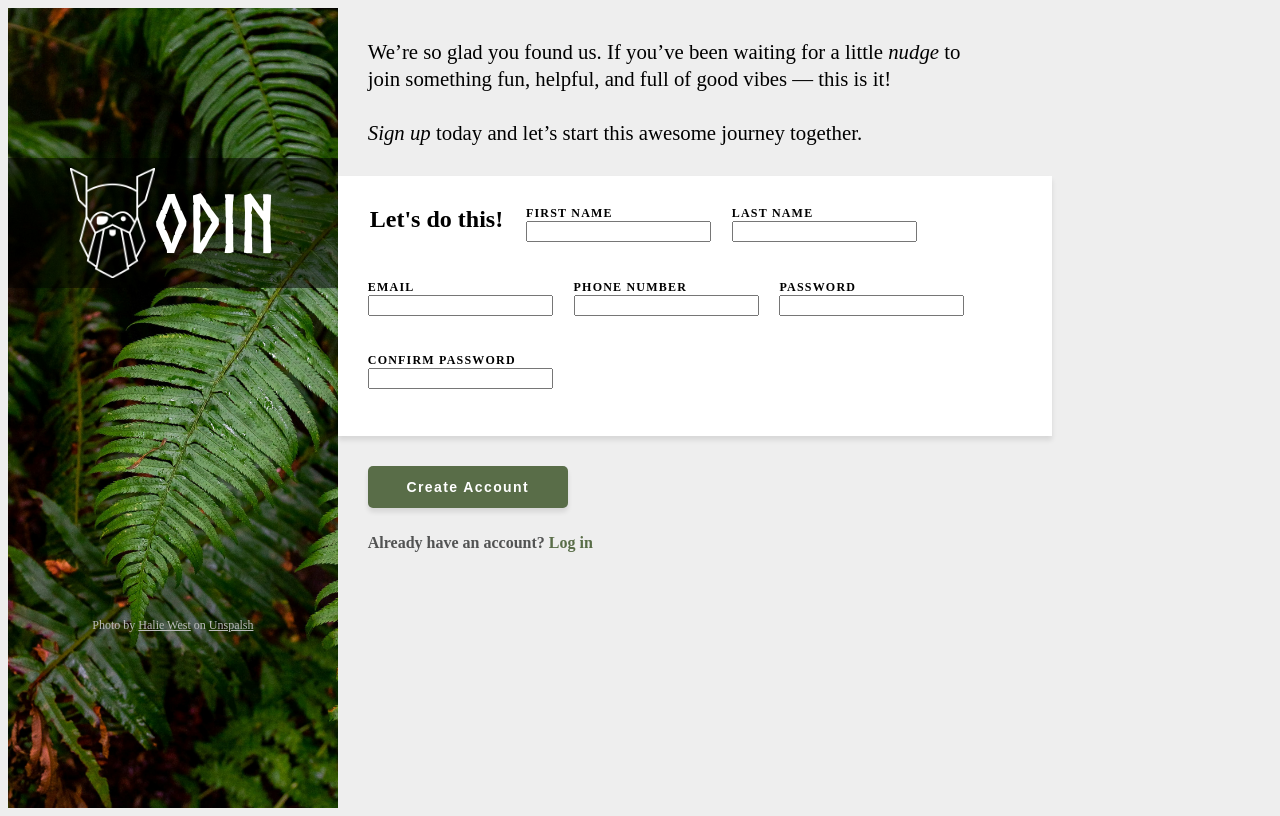
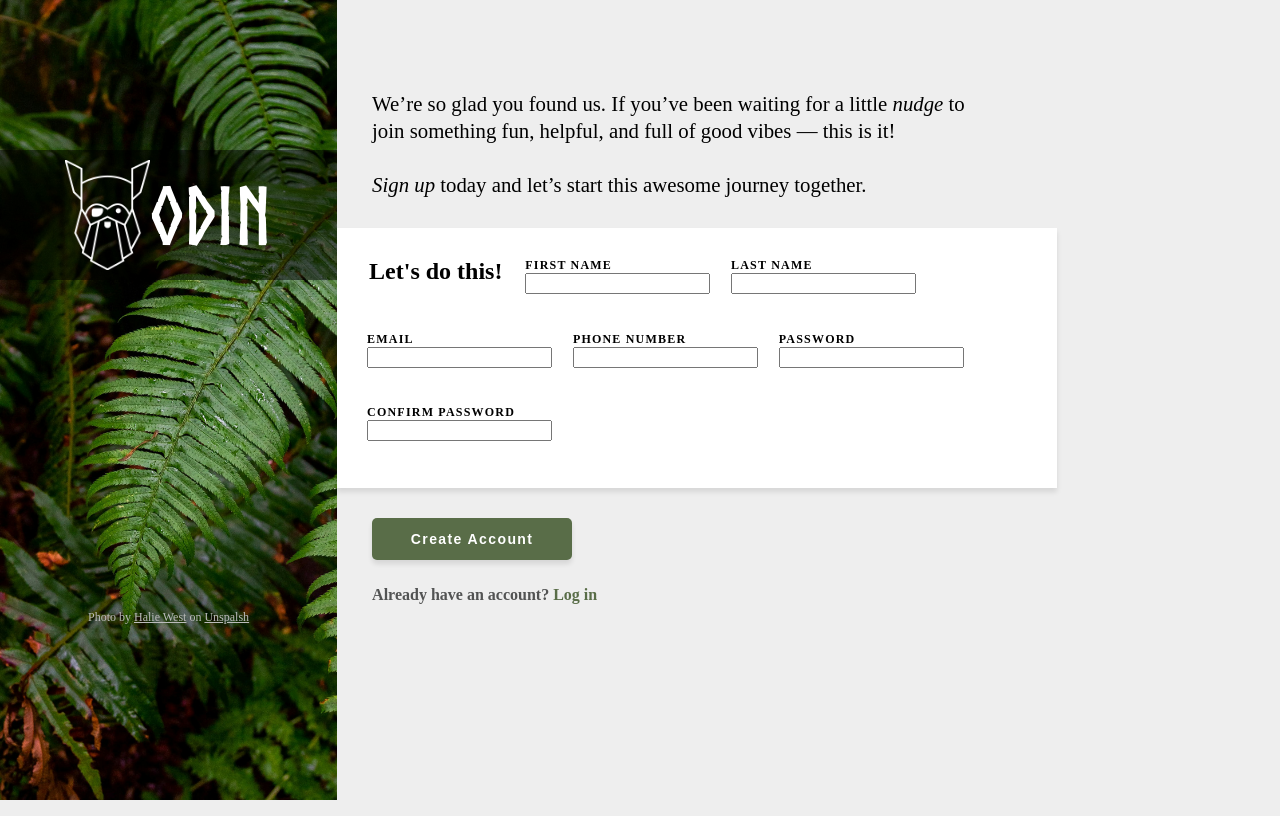
Before and after one commit to AnalystYuchels/planet-table, a plain HTML site: page Sign-Up Form/form.html in a window 1280 px wide. Drawn offline with Linux system fonts and the light colour scheme.

Commit message:
more editing

```diff
--- a/Sign-Up Form/form.css
+++ b/Sign-Up Form/form.css
@@ -8,6 +8,9 @@
 body{
   font-family: serif;
   background-color: #eee;
+  margin: 0;
+  width: 100vw;
+  height: 100vh;
 }
 
 .main-container{
@@ -52,7 +55,7 @@ body{
 
 .intro {
   width: 600px;
-  margin: 30px;
+  margin: 90px 35px 30px;
   font-size: 1.3rem;
   line-height: 1.3em;
 }
@@ -84,7 +87,7 @@ legend {
 button {
   width: 200px;
   padding: 13px 30px;
-  margin: 30px 30px 10px;
+  margin: 30px 35px 10px;
   background-color: #596D48;
   box-shadow: 0 4px 5px rgba(0, 0, 0, 0.1);
   border: none;
@@ -95,8 +98,9 @@ button {
   border-radius: 5px;
   cursor: pointer;
 }
+
 .log-in {
-  margin-left: 30px;
+  margin-left: 35px;
   color: #525353;
   font-size: 16px;
   font-weight: 550;
```
Also changed, not shown: Sign-Up Form/form.html (+1 -1 lines).
